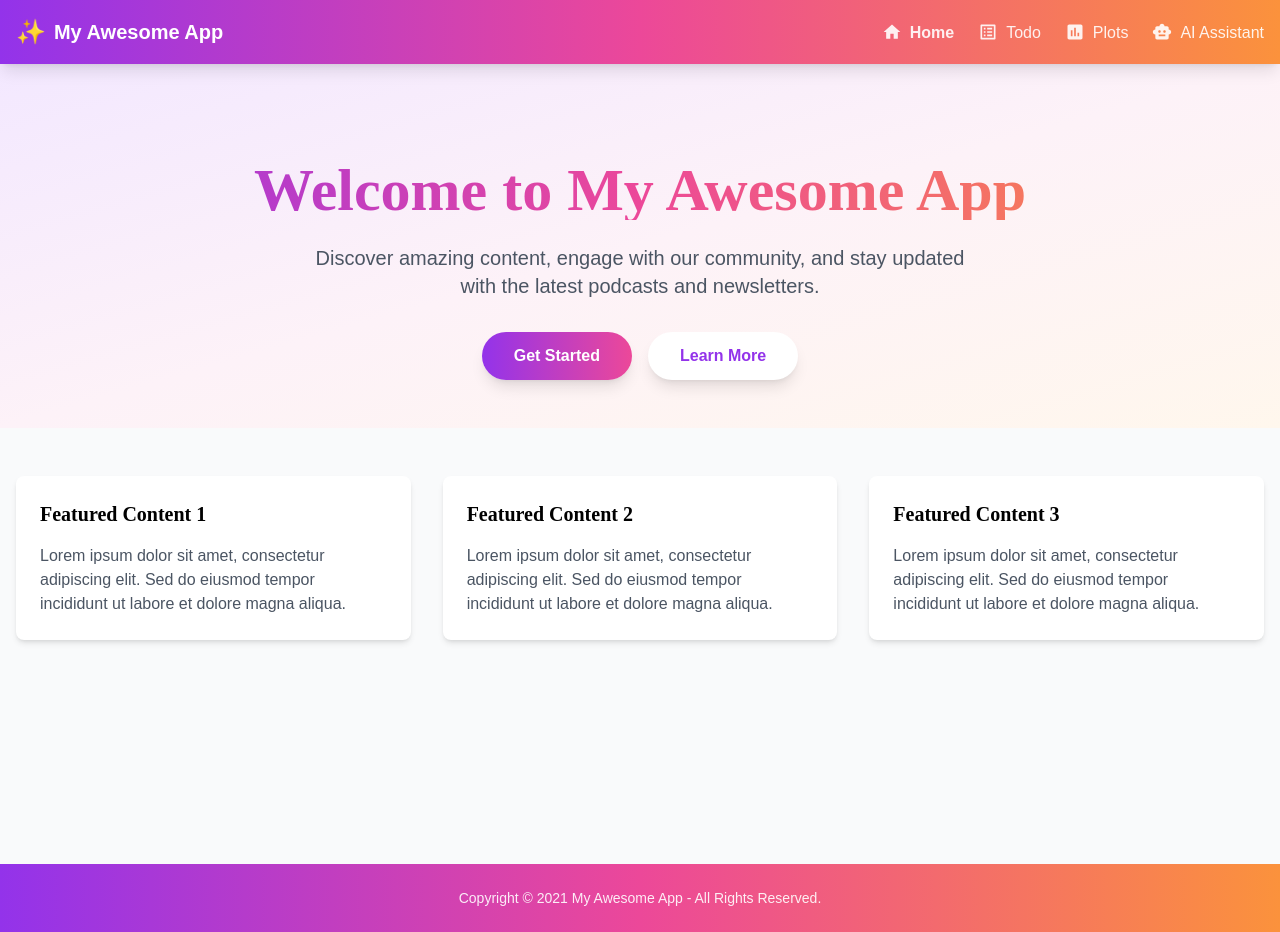
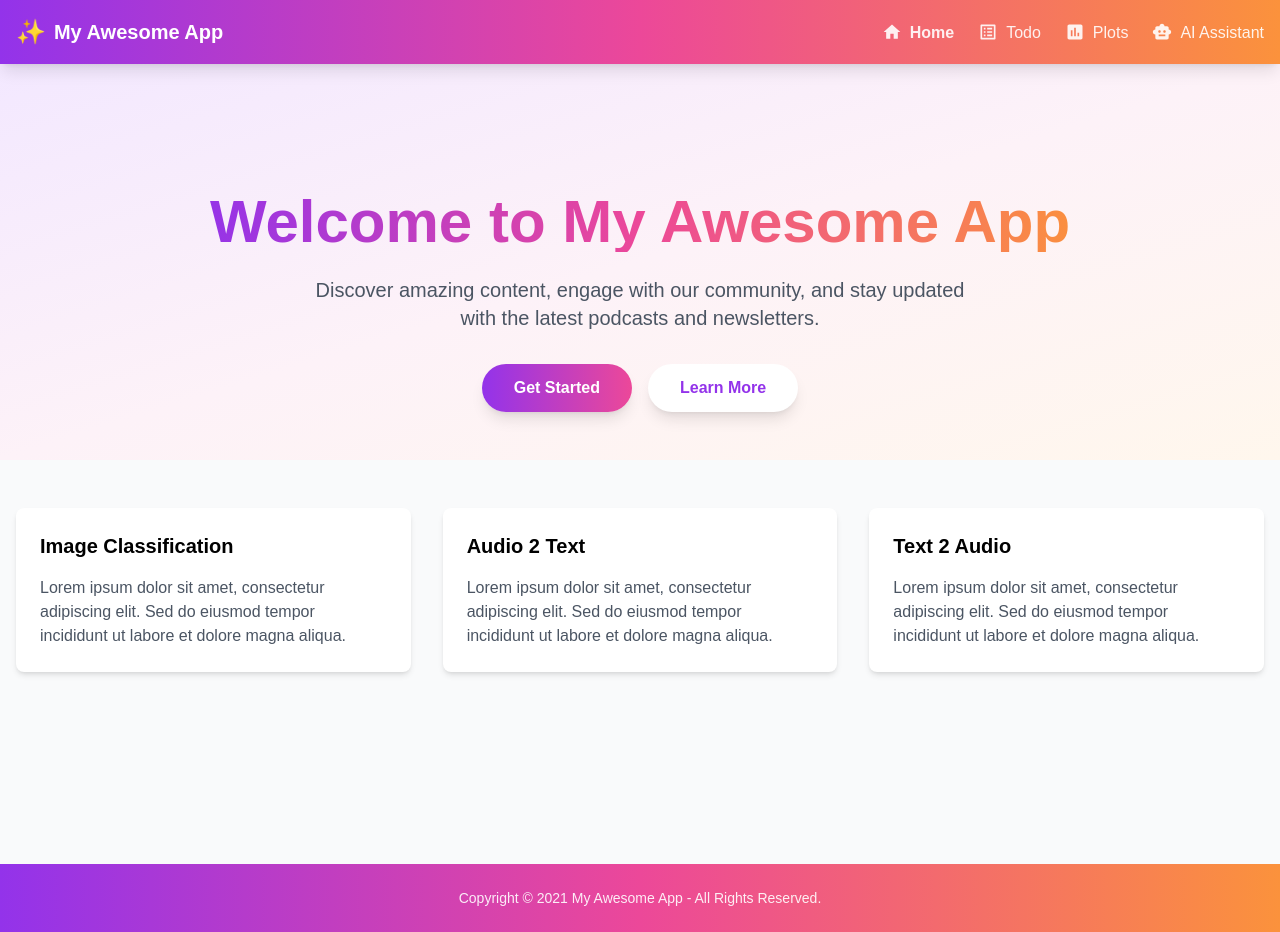
Before and after one commit to dlops-io/app-building-crashcourse, a Next.js app in the folder frontend/: page / in a window 1280 px wide. Built offline with nearby package versions, Linux system fonts and the light colour scheme.

Commit message:
updated home page

```diff
--- a/frontend/src/app/page.jsx
+++ b/frontend/src/app/page.jsx
@@ -1,16 +1,15 @@
-// import Hero from '@/components/home/Hero';
-// import About from '@/components/home/About';
-// import Podcasts from '@/components/home/Podcasts';
-// import Newsletters from '@/components/home/Newsletters';
-// import WhatIs from '@/components/home/WhatIs';
+'use client';
+
+import Link from 'next/link';
 
 export default function Home() {
+
     return (
         <div className="flex flex-col min-h-screen">
             {/* Hero Section */}
-            <section className="pt-24 pb-12 px-4 bg-gradient-to-br from-purple-100 via-pink-50 to-orange-50">
-                <div className="container mx-auto text-center">
-                    <h1 className="text-4xl md:text-6xl font-bold text-transparent bg-clip-text bg-gradient-to-r from-purple-600 via-pink-500 to-orange-400 mb-6">
+            <section className="pt-24 md:pt-32 pb-12 px-4 bg-gradient-to-br from-purple-100 via-pink-50 to-orange-50">
+                <div className="container mx-auto max-w-4xl text-center">
+                    <h1 className="text-4xl md:text-6xl font-bold text-transparent bg-clip-text bg-gradient-to-r from-purple-600 via-pink-500 to-orange-400 mb-6 font-montserrat">
                         Welcome to My Awesome App
                     </h1>
                     <p className="text-lg md:text-xl text-gray-600 max-w-2xl mx-auto mb-8">
@@ -27,19 +26,37 @@ export default function Home() {
                 </div>
             </section>
 
-            {/* Content Placeholder */}
-            <div className="container mx-auto px-4 py-12">
+            {/* Content Section */}
+            <section className="container mx-auto px-4 py-12">
                 <div className="grid grid-cols-1 md:grid-cols-3 gap-8">
-                    {[1, 2, 3].map((i) => (
-                        <div key={i} className="bg-white rounded-lg shadow-md p-6 hover:shadow-lg transition-shadow">
-                            <h3 className="text-xl font-semibold mb-4">Featured Content {i}</h3>
+                    <Link href="/image" className="block">
+                        <div className="bg-white rounded-lg shadow-md p-6 hover:shadow-lg transition-shadow cursor-pointer">
+                            <h3 className="text-xl font-semibold mb-4 font-montserrat">Image Classification</h3>
                             <p className="text-gray-600">
                                 Lorem ipsum dolor sit amet, consectetur adipiscing elit. Sed do eiusmod tempor incididunt ut labore et dolore magna aliqua.
                             </p>
                         </div>
-                    ))}
+                    </Link>
+
+                    <Link href="/audio" className="block">
+                        <div className="bg-white rounded-lg shadow-md p-6 hover:shadow-lg transition-shadow cursor-pointer">
+                            <h3 className="text-xl font-semibold mb-4 font-montserrat">Audio 2 Text</h3>
+                            <p className="text-gray-600">
+                                Lorem ipsum dolor sit amet, consectetur adipiscing elit. Sed do eiusmod tempor incididunt ut labore et dolore magna aliqua.
+                            </p>
+                        </div>
+                    </Link>
+
+                    <Link href="/text" className="block">
+                        <div className="bg-white rounded-lg shadow-md p-6 hover:shadow-lg transition-shadow cursor-pointer">
+                            <h3 className="text-xl font-semibold mb-4 font-montserrat">Text 2 Audio</h3>
+                            <p className="text-gray-600">
+                                Lorem ipsum dolor sit amet, consectetur adipiscing elit. Sed do eiusmod tempor incididunt ut labore et dolore magna aliqua.
+                            </p>
+                        </div>
+                    </Link>
                 </div>
-            </div>
+            </section>
         </div>
     );
 }
```
